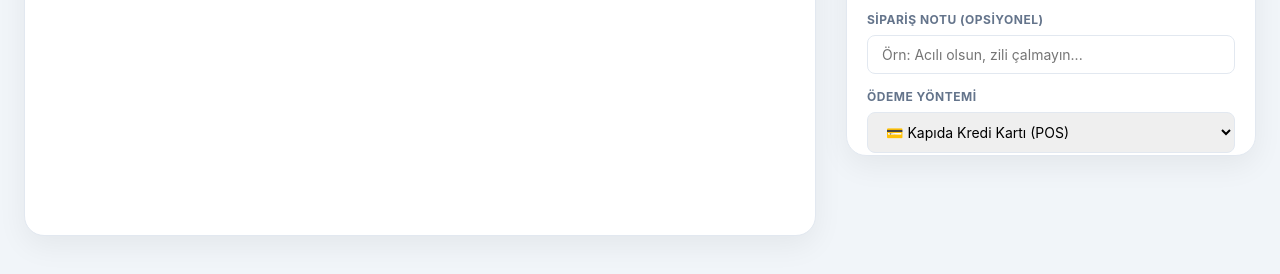
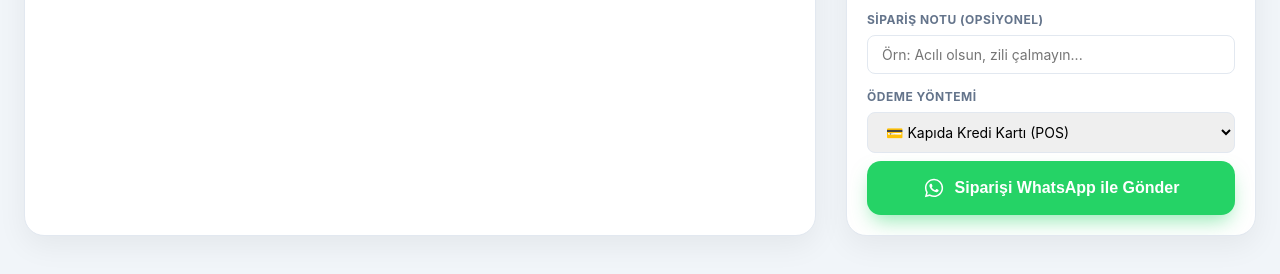
Before and after one commit to sagandaguzeldisj/esnaf-siparis, a website: page public/index.html in a window 1280 px wide. Shown: the part 594-868 px from the top of the page. Drawn offline with Linux system fonts and the light colour scheme; no server answers.

Commit message:
Add files via upload

```diff
--- a/public/index.html
+++ b/public/index.html
@@ -4,7 +4,7 @@
   <meta charset="UTF-8">
   <meta name="viewport" content="width=device-width, initial-scale=1.0, maximum-scale=1.0, user-scalable=no">
   <title>Sipariş Menüsü</title>
-  <link rel="stylesheet" href="styles.css?v=4">
+  <link rel="stylesheet" href="styles.css?v=5">
   <link rel="manifest" href="manifest.json">
   <meta name="theme-color" content="#065f46">
 </head>
--- a/public/styles.css
+++ b/public/styles.css
@@ -644,15 +644,14 @@ body {
 
   /* Sağ Taraf: Soldaki Menüyle Birebir Eşit Uzunlukta Canlı Sepet */
   .cart-modal {
-    position: sticky !important;
-    top: 24px !important;
+    position: relative !important;
+    top: 0 !important;
     display: flex !important;
     flex-direction: column !important;
     background: transparent !important;
     backdrop-filter: none !important;
     width: 410px !important;
     min-width: 410px !important;
-    height: 100% !important;
     align-self: stretch !important;
     z-index: 10 !important;
   }
@@ -675,8 +674,11 @@ body {
     flex: 1 !important;
     display: flex !important;
     flex-direction: column !important;
-    justify-content: space-between !important;
     overflow-y: auto !important;
+  }
+
+  .whatsapp-submit-btn {
+    margin-top: auto !important;
   }
 
   /* Masaüstünde Kapat Butonuna İhtiyaç Yok */
```
